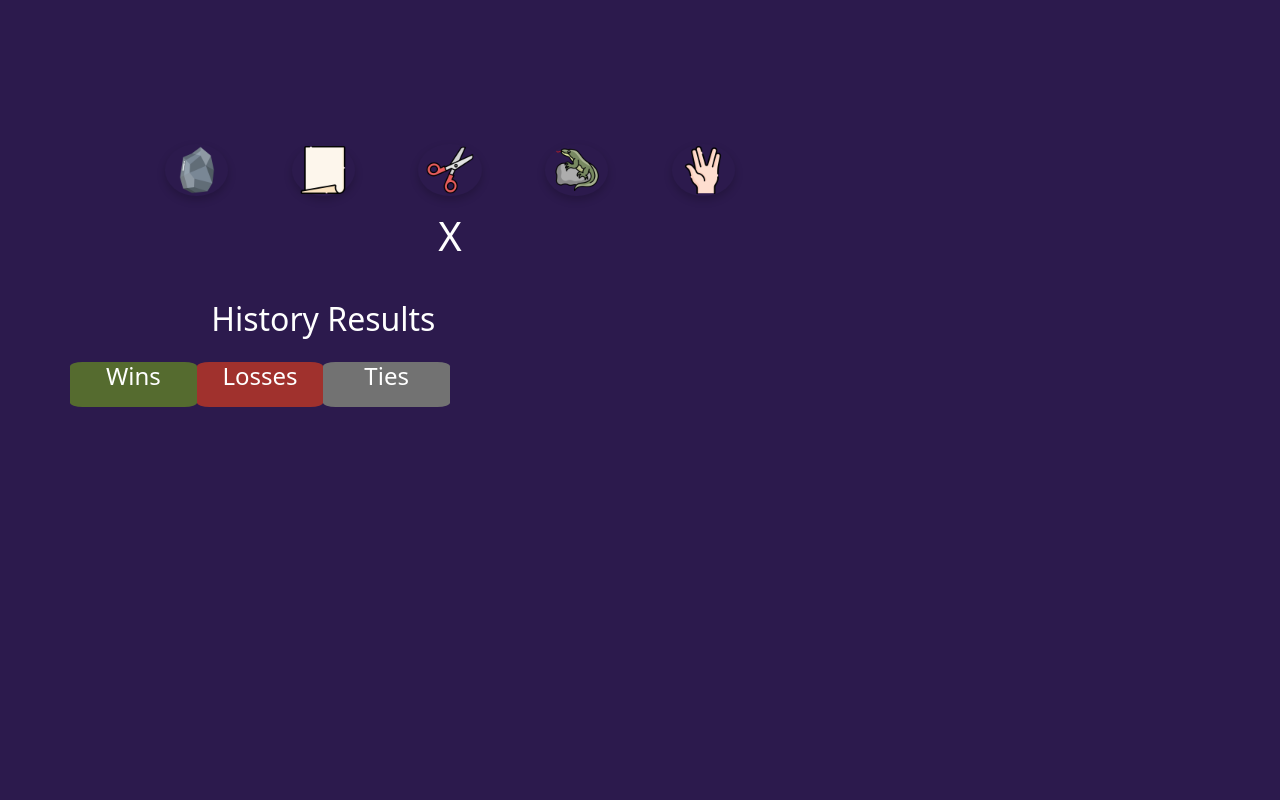
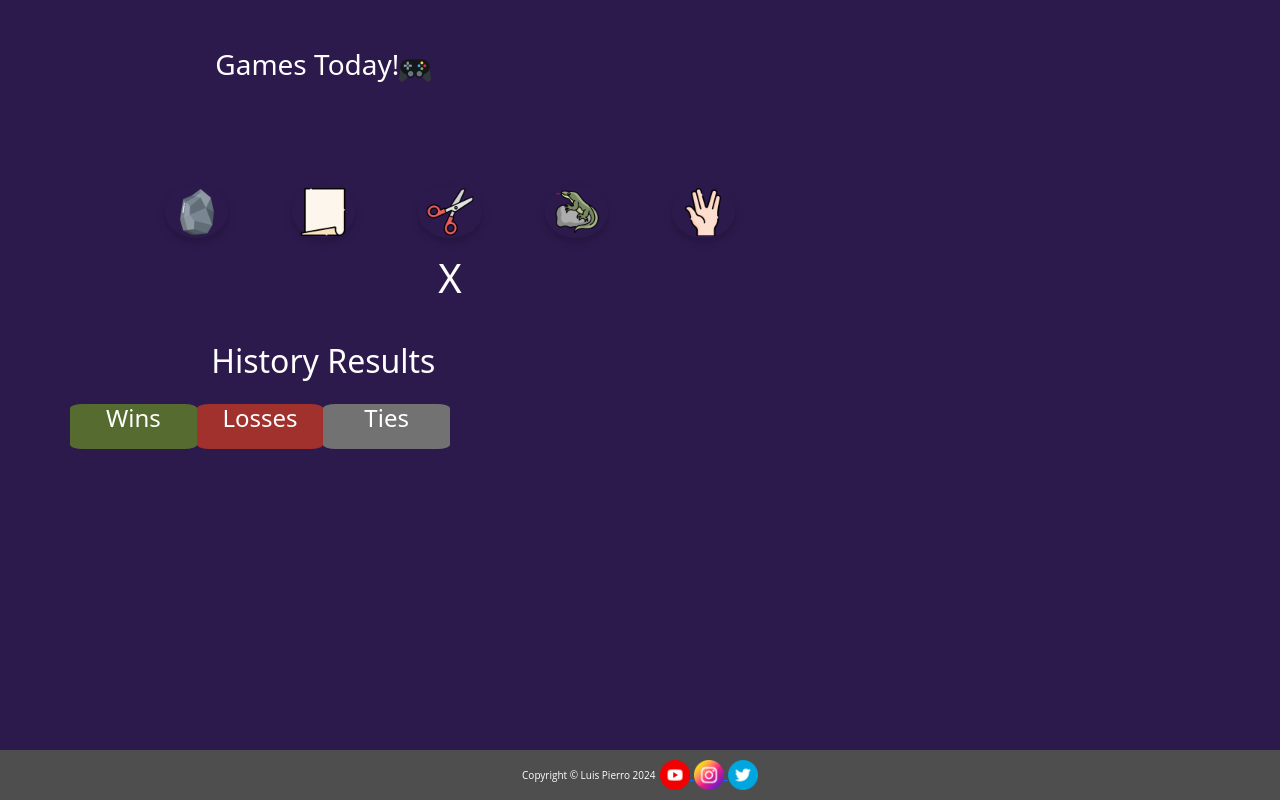
Before and after one commit to luispierro/project2-codeinstitute, a website: page index.html in a window 1280 px wide. Drawn offline with nearby package versions, Linux system fonts and the light colour scheme.

Commit message:
Add title to the game and footer to the page
Adding a tittle to the page and a footer with logos of social media

```diff
--- a/css/styles.css
+++ b/css/styles.css
@@ -120,7 +120,24 @@
   outline: none;
   box-shadow: 2px #4A6646; /* Blue focus outline */
 }
+footer{
+  background-color: #4e4e4e;
+  position: fixed;
+  padding: 10px 0px;
+  text-align: center;
+  color: #fff;
+  font-family: 'Open Sans', sans-serif;
+  font-size: clamp(1rem, 1vw, 3rem);
+  width: 100%;
+  bottom: 0;
+  right: 0;
+  left: 0;
+}
 
+footer p{
+  display: inline;
+  font-size: 10px;
+}
 /* Tablet */
 @media (min-width: 600px) {
     .history-title{
--- a/index.html
+++ b/index.html
@@ -16,7 +16,11 @@
         <div class="container text-white">
             <div class="row">
                 <div class="col-12 col-md-4 col-lg-8">
-                    <div class="row pt-5"></div>
+                    <div class="row pt-5">
+                        <div class="col-12 col-md-4 col-lg-8 d-flex justify-content-center align-items-center">
+                            <h3>Games Today!</h3><br><img src="assets/joystick/favicon-32x32.png">
+                        </div>
+                    </div>
                     <div class="row pt-5"></div>
                     <div class="row justify-content-center pt-5">
                         <div class="col-4 col-md-4 col-lg-1 rock-button d-flex justify-content-center align-items-center" id="rock-button"><img src="assets/rock/favicon.ico" alt="icon of twitter"></div>
@@ -71,6 +75,12 @@
                     </div>
               </div>
         </div>
+        <footer>
+            <p>Copyright © Luis Pierro 2024</p>
+            <a href="https://www.youtube.com" target="_blank" rel="noopener" aria-label="Find us on Facebook (link opens in a new tab)"><img src="assets/youtube.png" width="30px" alt="icon of youtube">    </a>
+            <a href="https://www.instagram.com" target="_blank" rel="noopener" aria-label="Find us on Instagram (link opens in a new tab)"><img src="assets/instagram.png" width="30px" alt="icon of instagram">    </a>
+            <a href="https://www.twitter.com" target="_blank" rel="noopener" aria-label="Find us on Twitter (link opens in a new tab)"><img src="assets/twitter.png" width="30px" alt="icon of twitter"></a>
+        </footer>
         <script src="https://cdn.jsdelivr.net/npm/bootstrap@5.3.3/dist/js/bootstrap.bundle.min.js" integrity="sha384-YvpcrYf0tY3lHB60NNkmXc5s9fDVZLESaAA55NDzOxhy9GkcIdslK1eN7N6jIeHz" crossorigin="anonymous"></script>
         <script src="script/script.js"></script>
     </body>
```
Also changed, not shown: assets/instagram.png (added), assets/twitter.png (added), assets/youtube.png (added).
